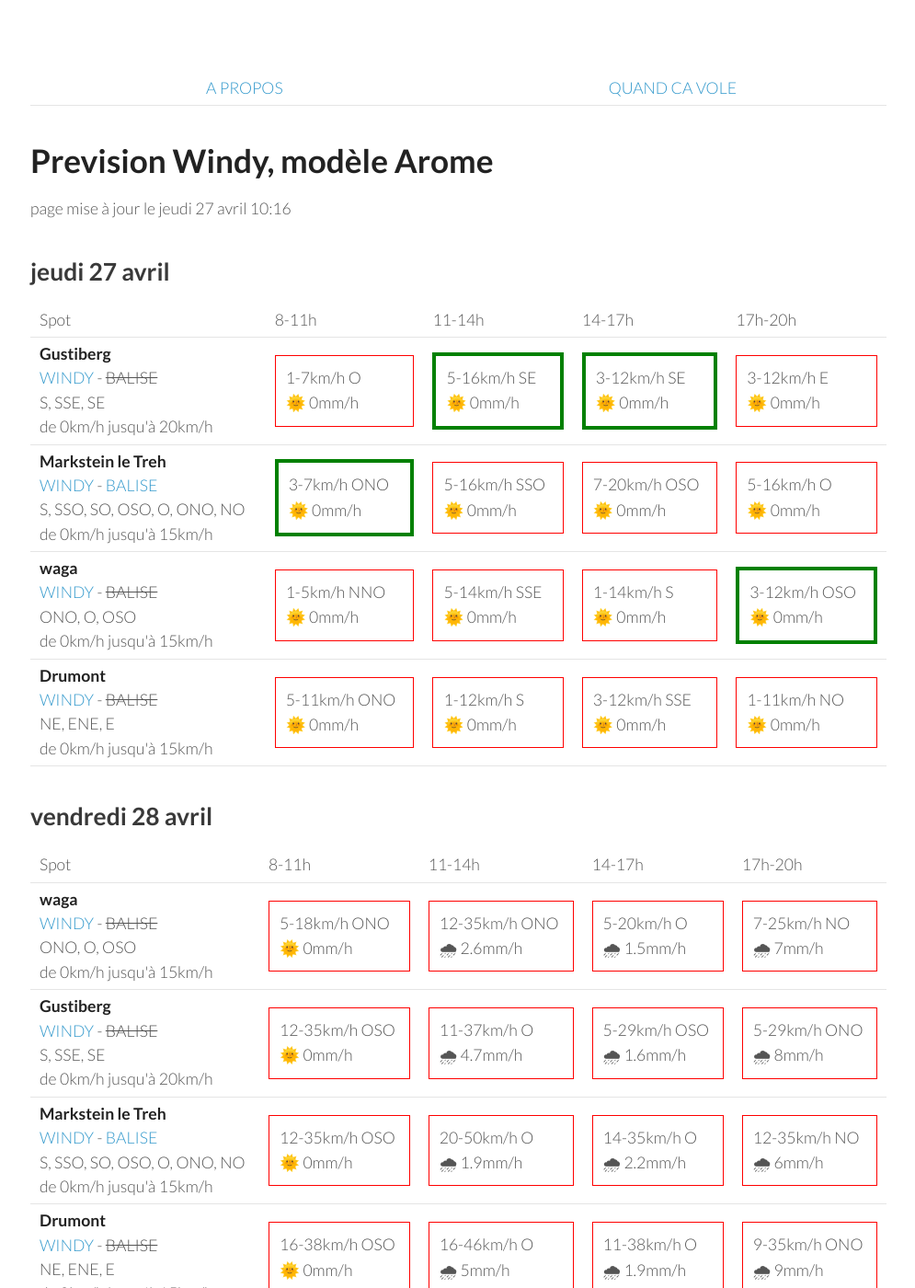
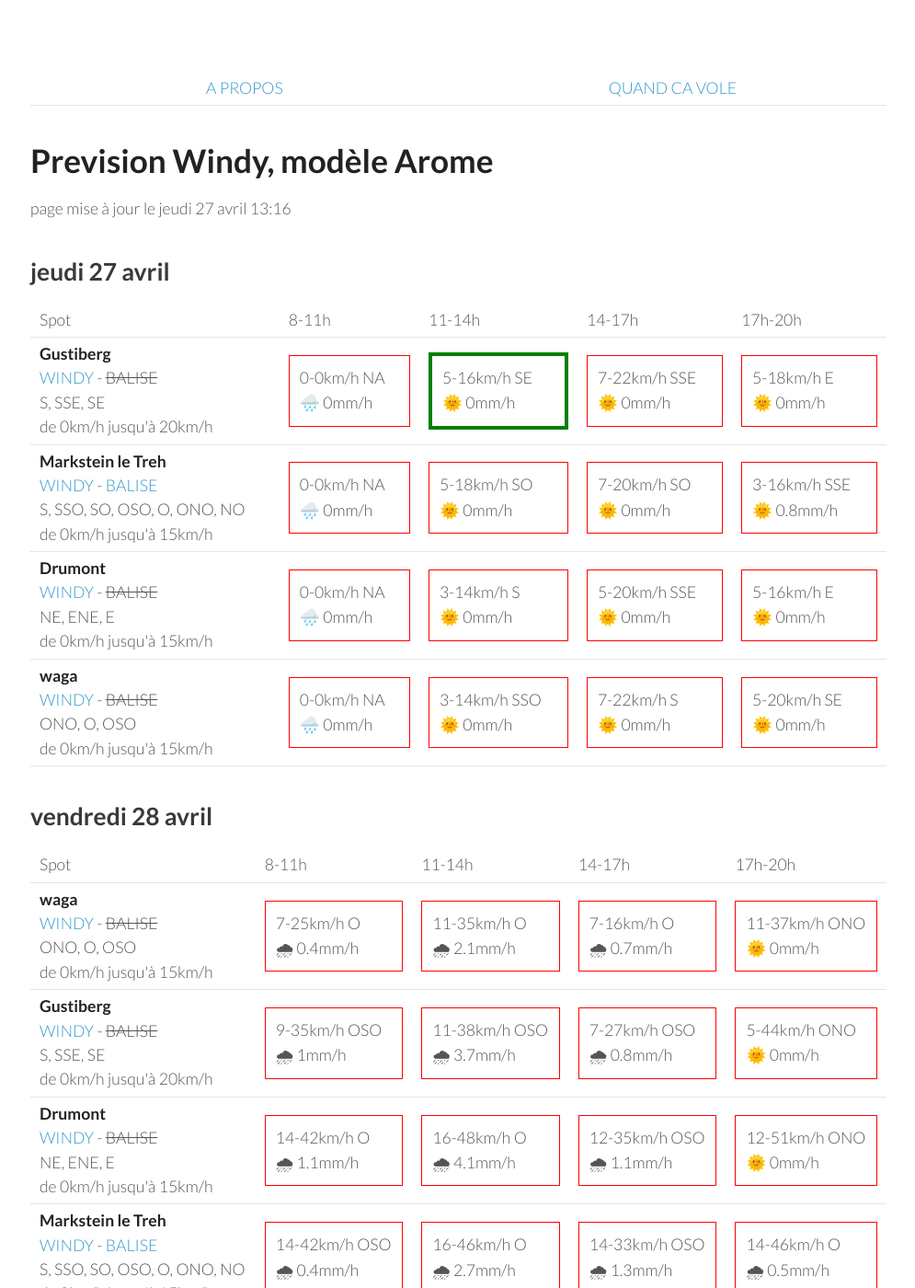
Before and after one commit to parapente-dans-le-nord/parapente-dans-le-nord.github.io, a Jekyll site: the page built from vosges.markdown, in a window 1280 px wide and 1400 px high. Shown: the whole window at 92% size, without its empty margins (25-1020 px from the left). Built offline with Jekyll 4.4.1, drawn with Linux system fonts in a browser that asks for light colours.

Commit message:
update index.markdown

```diff
--- a/vosges.markdown
+++ b/vosges.markdown
@@ -7,7 +7,7 @@ title:  "Tous les spots"
 {: .links}
 
 # Prevision Windy, modèle Arome
-page mise à jour le jeudi 27 avril 10:16
+page mise à jour le jeudi 27 avril 13:16
 
 ## jeudi 27 avril
 
@@ -24,41 +24,37 @@ page mise à jour le jeudi 27 avril 10:16
 <tr>
         <td><strong>Gustiberg</strong><br><a href="https://windy.com/47.894/6.934?47.891,6.934,15,m:eYYagmI">WINDY</a> - <span class="no-balise"> BALISE </span><br> <span class="vent-favorable">S, SSE, SE</span><br><span class="force-vent">de 0km/h jusqu'à 20km/h</span> </td>
 
-            <td><div class="not-flyable"><p>1-7km/h O</p><p>🌞 0mm/h</p></div></td>
+            <td><div class="not-flyable"><p>0-0km/h NA</p><p>🌧️ 0mm/h</p></div></td>
             <td><div class="flyable"><p>5-16km/h SE</p><p>🌞 0mm/h</p></div></td>
-            <td><div class="flyable"><p>3-12km/h SE</p><p>🌞 0mm/h</p></div></td>
-            <td><div class="not-flyable"><p>3-12km/h E</p><p>🌞 0mm/h</p></div></td>
-
+            <td><div class="not-flyable"><p>7-22km/h SSE</p><p>🌞 0mm/h</p></div></td>
+            <td><div class="not-flyable"><p>5-18km/h E</p><p>🌞 0mm/h</p></div></td>
 
     </tr>
 <tr>
         <td><strong>Markstein le Treh</strong><br><a href="https://windy.com/47.926/7.012?47.505,7.012,8,m:eY1agmQ">WINDY</a> - <span class=""><a href="http://www.balisemeteo.com/balise.php?idBalise=136">BALISE</a> </span><br> <span class="vent-favorable">S, SSO, SO, OSO, O, ONO, NO</span><br><span class="force-vent">de 0km/h jusqu'à 15km/h</span> </td>
 
-            <td><div class="flyable"><p>3-7km/h ONO</p><p>🌞 0mm/h</p></div></td>
-            <td><div class="not-flyable"><p>5-16km/h SSO</p><p>🌞 0mm/h</p></div></td>
-            <td><div class="not-flyable"><p>7-20km/h OSO</p><p>🌞 0mm/h</p></div></td>
-            <td><div class="not-flyable"><p>5-16km/h O</p><p>🌞 0mm/h</p></div></td>
+            <td><div class="not-flyable"><p>0-0km/h NA</p><p>🌧️ 0mm/h</p></div></td>
+            <td><div class="not-flyable"><p>5-18km/h SO</p><p>🌞 0mm/h</p></div></td>
+            <td><div class="not-flyable"><p>7-20km/h SO</p><p>🌞 0mm/h</p></div></td>
+            <td><div class="not-flyable"><p>3-16km/h SSE</p><p>🌞 0.8mm/h</p></div></td>
 
+    </tr>
+<tr>
+        <td><strong>Drumont</strong><br><a href="https://windy.com/47.898/6.919?47.687,6.919,9,m:eYYagmG">WINDY</a> - <span class="no-balise"> BALISE </span><br> <span class="vent-favorable">NE, ENE, E</span><br><span class="force-vent">de 0km/h jusqu'à 15km/h</span> </td>
+
+            <td><div class="not-flyable"><p>0-0km/h NA</p><p>🌧️ 0mm/h</p></div></td>
+            <td><div class="not-flyable"><p>3-14km/h S</p><p>🌞 0mm/h</p></div></td>
+            <td><div class="not-flyable"><p>5-20km/h SSE</p><p>🌞 0mm/h</p></div></td>
+            <td><div class="not-flyable"><p>5-16km/h E</p><p>🌞 0mm/h</p></div></td>
 
     </tr>
 <tr>
         <td><strong>waga</strong><br><a href="https://windy.com/47.903/6.996?47.900,6.983,15">WINDY</a> - <span class="no-balise"> BALISE </span><br> <span class="vent-favorable">ONO, O, OSO</span><br><span class="force-vent">de 0km/h jusqu'à 15km/h</span> </td>
 
-            <td><div class="not-flyable"><p>1-5km/h NNO</p><p>🌞 0mm/h</p></div></td>
-            <td><div class="not-flyable"><p>5-14km/h SSE</p><p>🌞 0mm/h</p></div></td>
-            <td><div class="not-flyable"><p>1-14km/h S</p><p>🌞 0mm/h</p></div></td>
-            <td><div class="flyable"><p>3-12km/h OSO</p><p>🌞 0mm/h</p></div></td>
-
-
-    </tr>
-<tr>
-        <td><strong>Drumont</strong><br><a href="https://windy.com/47.898/6.919?47.687,6.919,9,m:eYYagmG">WINDY</a> - <span class="no-balise"> BALISE </span><br> <span class="vent-favorable">NE, ENE, E</span><br><span class="force-vent">de 0km/h jusqu'à 15km/h</span> </td>
-
-            <td><div class="not-flyable"><p>5-11km/h ONO</p><p>🌞 0mm/h</p></div></td>
-            <td><div class="not-flyable"><p>1-12km/h S</p><p>🌞 0mm/h</p></div></td>
-            <td><div class="not-flyable"><p>3-12km/h SSE</p><p>🌞 0mm/h</p></div></td>
-            <td><div class="not-flyable"><p>1-11km/h NO</p><p>🌞 0mm/h</p></div></td>
-
+            <td><div class="not-flyable"><p>0-0km/h NA</p><p>🌧️ 0mm/h</p></div></td>
+            <td><div class="not-flyable"><p>3-14km/h SSO</p><p>🌞 0mm/h</p></div></td>
+            <td><div class="not-flyable"><p>7-22km/h S</p><p>🌞 0mm/h</p></div></td>
+            <td><div class="not-flyable"><p>5-20km/h SE</p><p>🌞 0mm/h</p></div></td>
 
     </tr>
 
@@ -80,40 +76,40 @@ page mise à jour le jeudi 27 avril 10:16
 <tr>
         <td><strong>waga</strong><br><a href="https://windy.com/47.903/6.996?47.900,6.983,15">WINDY</a> - <span class="no-balise"> BALISE </span><br> <span class="vent-favorable">ONO, O, OSO</span><br><span class="force-vent">de 0km/h jusqu'à 15km/h</span> </td>
 
-            <td><div class="not-flyable"><p>5-18km/h ONO</p><p>🌞 0mm/h</p></div></td>
-            <td><div class="not-flyable"><p>12-35km/h ONO</p><p>🌧 2.6mm/h</p></div></td>
-            <td><div class="not-flyable"><p>5-20km/h O</p><p>🌧 1.5mm/h</p></div></td>
-            <td><div class="not-flyable"><p>7-25km/h NO</p><p>🌧 7mm/h</p></div></td>
+            <td><div class="not-flyable"><p>7-25km/h O</p><p>🌧 0.4mm/h</p></div></td>
+            <td><div class="not-flyable"><p>11-35km/h O</p><p>🌧 2.1mm/h</p></div></td>
+            <td><div class="not-flyable"><p>7-16km/h O</p><p>🌧 0.7mm/h</p></div></td>
+            <td><div class="not-flyable"><p>11-37km/h ONO</p><p>🌞 0mm/h</p></div></td>
 
 
     </tr>
 <tr>
         <td><strong>Gustiberg</strong><br><a href="https://windy.com/47.894/6.934?47.891,6.934,15,m:eYYagmI">WINDY</a> - <span class="no-balise"> BALISE </span><br> <span class="vent-favorable">S, SSE, SE</span><br><span class="force-vent">de 0km/h jusqu'à 20km/h</span> </td>
 
-            <td><div class="not-flyable"><p>12-35km/h OSO</p><p>🌞 0mm/h</p></div></td>
-            <td><div class="not-flyable"><p>11-37km/h O</p><p>🌧 4.7mm/h</p></div></td>
-            <td><div class="not-flyable"><p>5-29km/h OSO</p><p>🌧 1.6mm/h</p></div></td>
-            <td><div class="not-flyable"><p>5-29km/h ONO</p><p>🌧 8mm/h</p></div></td>
+            <td><div class="not-flyable"><p>9-35km/h OSO</p><p>🌧 1mm/h</p></div></td>
+            <td><div class="not-flyable"><p>11-38km/h OSO</p><p>🌧 3.7mm/h</p></div></td>
+            <td><div class="not-flyable"><p>7-27km/h OSO</p><p>🌧 0.8mm/h</p></div></td>
+            <td><div class="not-flyable"><p>5-44km/h ONO</p><p>🌞 0mm/h</p></div></td>
+
+
+    </tr>
+<tr>
+        <td><strong>Drumont</strong><br><a href="https://windy.com/47.898/6.919?47.687,6.919,9,m:eYYagmG">WINDY</a> - <span class="no-balise"> BALISE </span><br> <span class="vent-favorable">NE, ENE, E</span><br><span class="force-vent">de 0km/h jusqu'à 15km/h</span> </td>
+
+            <td><div class="not-flyable"><p>14-42km/h O</p><p>🌧 1.1mm/h</p></div></td>
+            <td><div class="not-flyable"><p>16-48km/h O</p><p>🌧 4.1mm/h</p></div></td>
+            <td><div class="not-flyable"><p>12-35km/h OSO</p><p>🌧 1.1mm/h</p></div></td>
+            <td><div class="not-flyable"><p>12-51km/h ONO</p><p>🌞 0mm/h</p></div></td>
 
 
     </tr>
 <tr>
         <td><strong>Markstein le Treh</strong><br><a href="https://windy.com/47.926/7.012?47.505,7.012,8,m:eY1agmQ">WINDY</a> - <span class=""><a href="http://www.balisemeteo.com/balise.php?idBalise=136">BALISE</a> </span><br> <span class="vent-favorable">S, SSO, SO, OSO, O, ONO, NO</span><br><span class="force-vent">de 0km/h jusqu'à 15km/h</span> </td>
 
-            <td><div class="not-flyable"><p>12-35km/h OSO</p><p>🌞 0mm/h</p></div></td>
-            <td><div class="not-flyable"><p>20-50km/h O</p><p>🌧 1.9mm/h</p></div></td>
-            <td><div class="not-flyable"><p>14-35km/h O</p><p>🌧 2.2mm/h</p></div></td>
-            <td><div class="not-flyable"><p>12-35km/h NO</p><p>🌧 6mm/h</p></div></td>
-
-
-    </tr>
-<tr>
-        <td><strong>Drumont</strong><br><a href="https://windy.com/47.898/6.919?47.687,6.919,9,m:eYYagmG">WINDY</a> - <span class="no-balise"> BALISE </span><br> <span class="vent-favorable">NE, ENE, E</span><br><span class="force-vent">de 0km/h jusqu'à 15km/h</span> </td>
-
-            <td><div class="not-flyable"><p>16-38km/h OSO</p><p>🌞 0mm/h</p></div></td>
-            <td><div class="not-flyable"><p>16-46km/h O</p><p>🌧 5mm/h</p></div></td>
-            <td><div class="not-flyable"><p>11-38km/h O</p><p>🌧 1.9mm/h</p></div></td>
-            <td><div class="not-flyable"><p>9-35km/h ONO</p><p>🌧 9mm/h</p></div></td>
+            <td><div class="not-flyable"><p>14-42km/h OSO</p><p>🌧 0.4mm/h</p></div></td>
+            <td><div class="not-flyable"><p>16-46km/h O</p><p>🌧 2.7mm/h</p></div></td>
+            <td><div class="not-flyable"><p>14-33km/h OSO</p><p>🌧 1.3mm/h</p></div></td>
+            <td><div class="not-flyable"><p>14-46km/h O</p><p>🌧 0.5mm/h</p></div></td>
 
 
     </tr>
```
